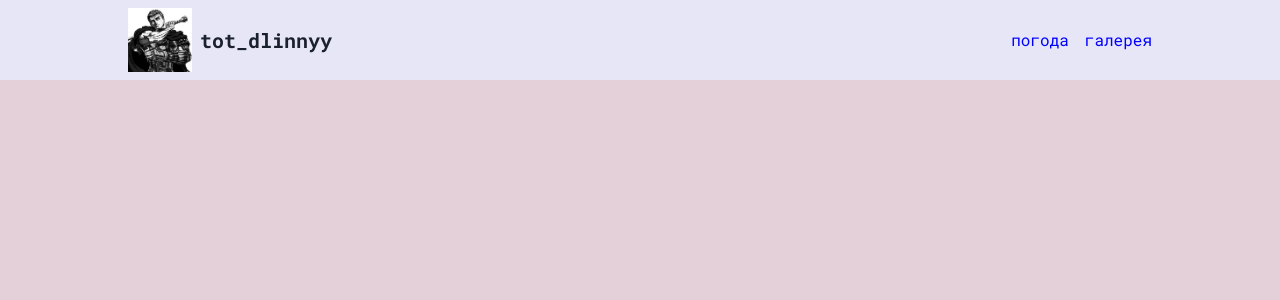
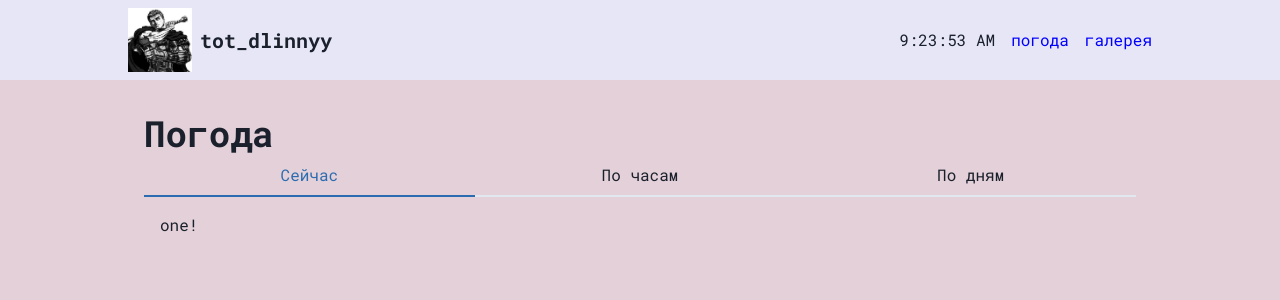
Before and after one commit to totdlinnyy1/react_sputnik, a React (Create React App) app: page / in a window 1280 px wide. Shown: the top 300 px of the page. Built offline with nearby package versions, Linux system fonts and the light colour scheme.

Commit message:
feat: add timer to header and create weather page

```diff
--- a/src/App.tsx
+++ b/src/App.tsx
@@ -1,10 +1,13 @@
-import {useColorMode} from '@chakra-ui/react'
-import React, {FC, useEffect} from 'react'
+import {Container, useColorMode} from '@chakra-ui/react'
+import React, {FC, ReactNode, useEffect} from 'react'
 
 import Header from './components/header/Header'
 import getColorMode from './helpers/getColorMode'
 
-const App: FC = () => {
+interface Props {
+  children: ReactNode
+}
+const App: FC<Props> = ({children}) => {
   const {setColorMode} = useColorMode()
 
   useEffect(() => {
@@ -13,6 +16,7 @@ const App: FC = () => {
   return (
     <>
       <Header />
+      <Container maxW='container.lg'>{children}</Container>
     </>
   )
 }
--- a/src/components/header/Header.tsx
+++ b/src/components/header/Header.tsx
@@ -1,8 +1,11 @@
-import {Box, Heading, HStack, Image, Link} from '@chakra-ui/react'
+import {Box, Heading, HStack, Image, Link, Text} from '@chakra-ui/react'
 import {FC} from 'react'
 import {Link as RouterLink} from 'react-router-dom'
 
+import useTime from '../../helpers/useTime'
+
 const Header: FC = () => {
+  const time = useTime()
   return (
     <Box w='full' p={2} className='defaultColor'>
       <HStack maxW='container.lg' justifyContent='space-between' mx='auto'>
@@ -15,6 +18,7 @@ const Header: FC = () => {
           </HStack>
         </RouterLink>
         <HStack spacing='4'>
+          <Text>{time}</Text>
           <Link as={RouterLink} color='blue' to='/'>
             погода
           </Link>
--- /dev/null
+++ b/src/helpers/useTime.tsx
@@ -0,0 +1,15 @@
+import {useEffect, useState} from 'react'
+
+const useTime = (): string => {
+  const second = 1000
+  const [time, setTime] = useState(() => new Date())
+  useEffect(() => {
+    const id = setInterval(() => {
+      setTime(new Date())
+    }, second)
+    return () => clearInterval(id)
+  }, [])
+  return time.toLocaleTimeString()
+}
+
+export default useTime
--- /dev/null
+++ b/src/pages/weatherPage/weatherPage.tsx
@@ -0,0 +1,39 @@
+import {
+  Box,
+  Heading,
+  Tab,
+  TabList,
+  TabPanel,
+  TabPanels,
+  Tabs
+} from '@chakra-ui/react'
+import {FC} from 'react'
+
+const WeatherPage: FC = () => {
+  return (
+    <Box w='full' mt='8'>
+      <Heading as='h1'>Погода</Heading>
+      <Tabs isFitted>
+        <TabList>
+          <Tab>Сейчас</Tab>
+          <Tab>По часам</Tab>
+          <Tab>По дням</Tab>
+        </TabList>
+
+        <TabPanels>
+          <TabPanel>
+            <p>one!</p>
+          </TabPanel>
+          <TabPanel>
+            <p>two!</p>
+          </TabPanel>
+          <TabPanel>
+            <p>three!</p>
+          </TabPanel>
+        </TabPanels>
+      </Tabs>
+    </Box>
+  )
+}
+
+export default WeatherPage
--- a/src/router/router.tsx
+++ b/src/router/router.tsx
@@ -4,6 +4,7 @@ import {createBrowserRouter} from 'react-router-dom'
 import App from '../App'
 import NotFound from '../pages/404/notFound'
 import ErrorPage from '../pages/errorPage/errorPage'
+import WeatherPage from '../pages/weatherPage/weatherPage'
 import GifService from '../services/gifService/gifService'
 
 import {GifLoaderResponse} from './interfaces'
@@ -11,7 +12,11 @@ import {GifLoaderResponse} from './interfaces'
 const router = createBrowserRouter([
   {
     path: '/',
-    element: <App />
+    element: (
+      <App>
+        <WeatherPage />
+      </App>
+    )
   },
   {
     path: '*',
```
